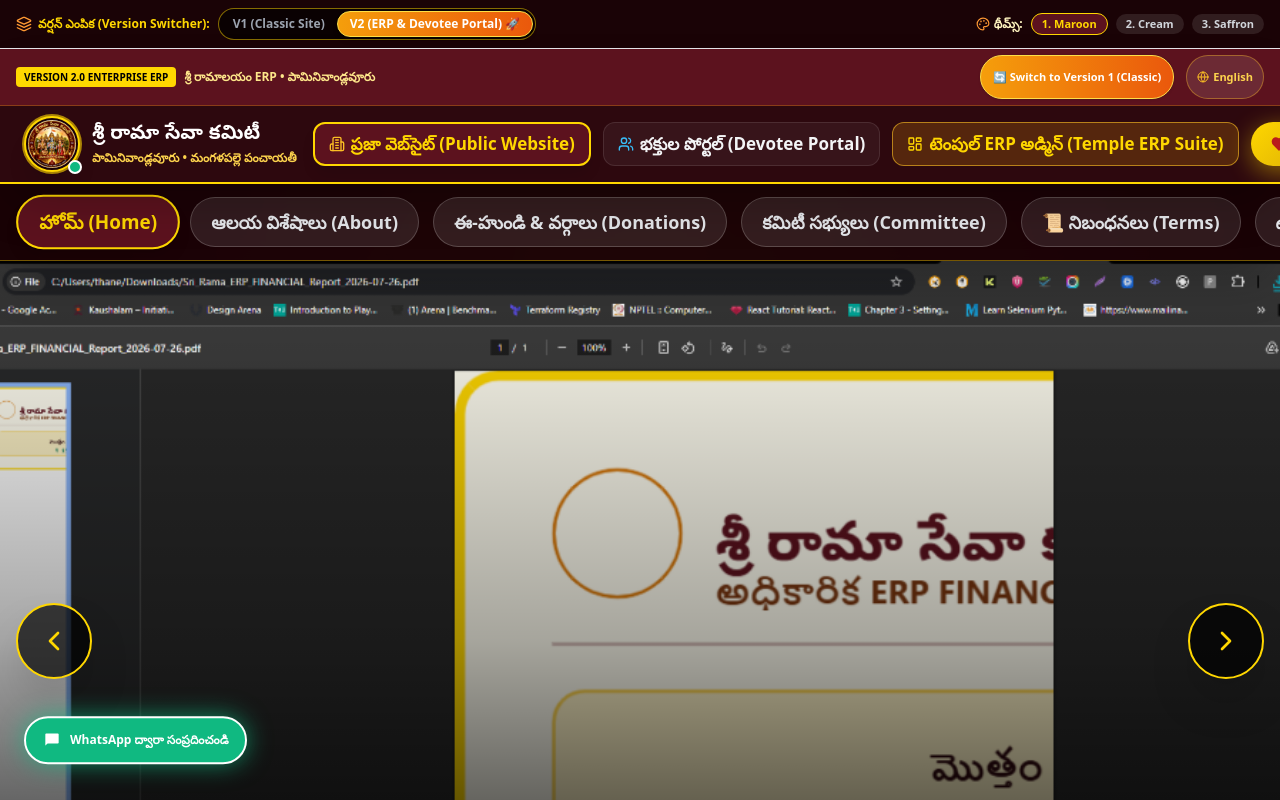
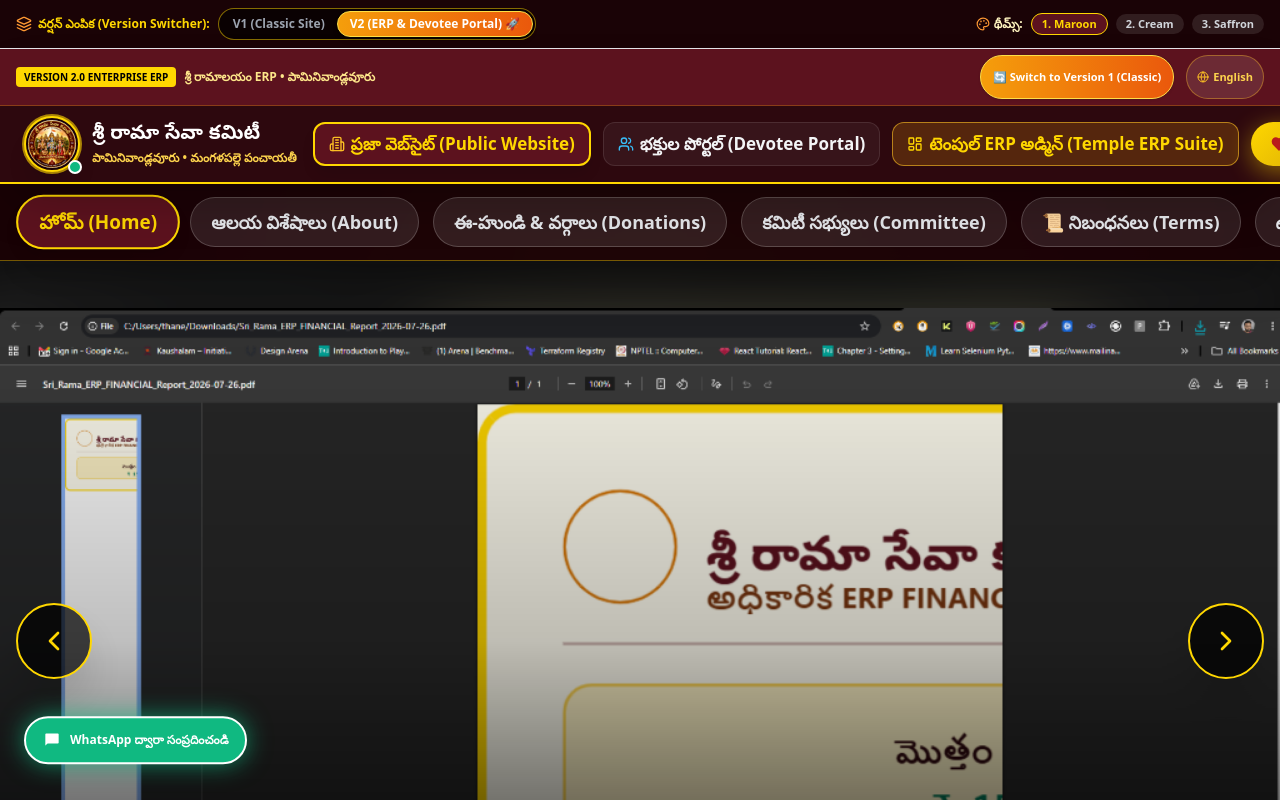
Before and after one commit to Thanerurajesh2410/SRSC, a React (Vite) app: page / in a window 1280 px wide. Shown: the top 800 px of the page. Built offline with nearby package versions, Linux system fonts and the light colour scheme.

Commit message:
style: Render full uncropped images in slideshow and display latest uploaded photo at the end

```diff
--- a/src/v2/pages/PublicWebsite.jsx
+++ b/src/v2/pages/PublicWebsite.jsx
@@ -145,15 +145,22 @@
           {websiteSettings.showSlideshow !== false && activeGalleryImages.length > 0 && (
             <div className="relative w-full overflow-hidden shadow-2xl bg-black border-b-4 border-[#FFD700] group">
               <div className="relative h-[380px] sm:h-[540px] md:h-[660px] lg:h-[760px] w-full">
+                {/* Blurred Background Backdrop for Full Image Aspect Ratio */}
+                <div
+                  className="absolute inset-0 bg-cover bg-center filter blur-2xl opacity-40 scale-110 pointer-events-none"
+                  style={{ backgroundImage: `url('${activeGalleryImages[safeSlideIdx].src}')` }}
+                />
+
+                {/* Uncropped Full Image Display */}
                 <img
                   src={activeGalleryImages[safeSlideIdx].src}
                   alt={activeGalleryImages[safeSlideIdx].title}
-                  className="w-full h-full object-cover object-center transition-all duration-1000 transform group-hover:scale-105"
+                  className="relative z-10 w-full h-full object-contain object-center transition-all duration-700"
                 />
 
                 {/* Gradient Overlay */}
-                <div className="absolute inset-0 bg-gradient-to-t from-black/95 via-black/35 to-transparent flex flex-col justify-end p-6 sm:p-12 md:p-16">
-                  <div className="max-w-5xl mx-auto w-full">
+                <div className="absolute inset-0 z-20 bg-gradient-to-t from-black/95 via-black/25 to-transparent flex flex-col justify-end p-6 sm:p-12 md:p-16 pointer-events-none">
+                  <div className="max-w-5xl mx-auto w-full pointer-events-auto">
                     <div className="flex items-center gap-3 mb-3">
                       <span className="text-xs sm:text-sm font-black text-[#FFD700] bg-[#5C121E]/95 px-4 py-1.5 rounded-full border-2 border-[#FFD700] shadow-xl">
                         🚩 {activeGalleryImages[safeSlideIdx].tag}
@@ -172,14 +179,14 @@
                 {/* Slideshow Arrows */}
                 <button
                   onClick={() => setSlideIdx((prev) => (prev === 0 ? activeGalleryImages.length - 1 : prev - 1))}
-                  className="absolute left-4 top-1/2 -translate-y-1/2 p-3.5 sm:p-5 rounded-full bg-black/70 text-[#FFD700] hover:bg-[#5C121E] border-2 border-[#FFD700] transition-transform hover:scale-110 shadow-2xl"
+                  className="absolute left-4 top-1/2 -translate-y-1/2 z-30 p-3.5 sm:p-5 rounded-full bg-black/70 text-[#FFD700] hover:bg-[#5C121E] border-2 border-[#FFD700] transition-transform hover:scale-110 shadow-2xl"
                   aria-label="Previous Slide"
                 >
                   <ChevronLeft className="w-6 h-6 sm:w-8 sm:h-8" />
                 </button>
                 <button
                   onClick={() => setSlideIdx((prev) => (prev + 1) % activeGalleryImages.length)}
-                  className="absolute right-4 top-1/2 -translate-y-1/2 p-3.5 sm:p-5 rounded-full bg-black/70 text-[#FFD700] hover:bg-[#5C121E] border-2 border-[#FFD700] transition-transform hover:scale-110 shadow-2xl"
+                  className="absolute right-4 top-1/2 -translate-y-1/2 z-30 p-3.5 sm:p-5 rounded-full bg-black/70 text-[#FFD700] hover:bg-[#5C121E] border-2 border-[#FFD700] transition-transform hover:scale-110 shadow-2xl"
                   aria-label="Next Slide"
                 >
                   <ChevronRight className="w-6 h-6 sm:w-8 sm:h-8" />
--- a/src/v2/pages/TempleErpAdmin.jsx
+++ b/src/v2/pages/TempleErpAdmin.jsx
@@ -329,10 +329,10 @@
       tag: newImgTag || 'పామినివాండ్లవూరు ఆలయం'
     };
 
-    currentDB.galleryImages.unshift(newPhoto);
+    currentDB.galleryImages.push(newPhoto);
     saveDB(currentDB);
     setDbState(currentDB);
-    addAuditLog(userRole, `Added Gallery Image: ${newImgTitle}`);
+    addAuditLog(userRole, `Added Gallery Image to End: ${newImgTitle}`);
 
     setNewImgTitle('');
     setNewImgTag('');
```
